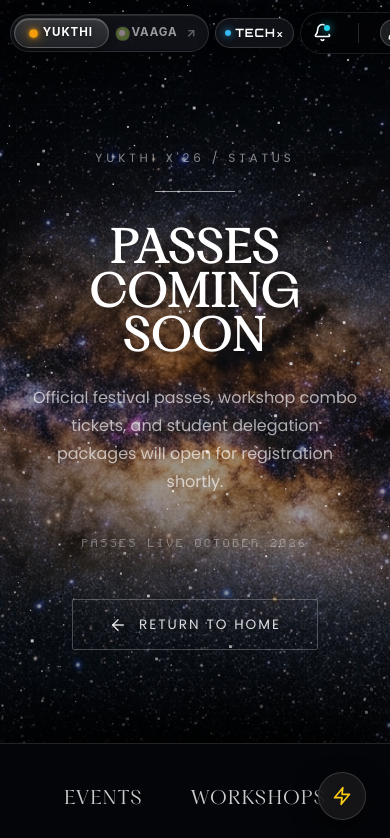
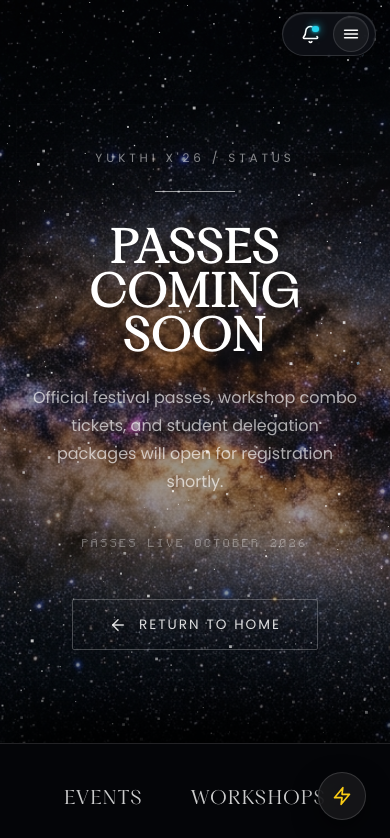
Before and after one commit to cetpconnect-creator/cetp-softlauch, a Next.js app: page /passes in a window 390 px wide. Shown: the top 838 px of the page. Built offline with nearby package versions, Linux system fonts and the light colour scheme.

Commit message:
feat: move header essentials into mobile drawer and keep sleek notification bell and hamburger pill in front of landing page

```diff
--- a/components/layout/Header.jsx
+++ b/components/layout/Header.jsx
@@ -32,25 +32,15 @@
   ];
 
   return (
-    <header className={`header-nav ${isHome && !scrolled ? 'home-top-hidden' : 'visible'}`}>
+    <header className="header-nav visible">
       <div className="header-container">
-        {/* Apple Matte Design Switcher (Yukthi <-> Vaaga) */}
-        <SiteSwitcher
-          currentSite="yukthi"
-          vaagaUrl={vaagaUrl}
-        />
-
-        {/* Dedicated Mobile TECHx Button (Always visible and centered on phone screens) */}
-        <Link
-          href="/tech"
-          className={`header-mobile-techx ${router.pathname.startsWith('/tech') ? 'active' : ''}`}
-          aria-label="TECHx Event"
-        >
-          <span className="mobile-techx-dot" />
-          <span className="mobile-techx-label">
-            TECH<sup className="mobile-techx-sup">x</sup>
-          </span>
-        </Link>
+        {/* Apple Matte Design Switcher (Yukthi <-> Vaaga) - Visible on desktop, moves to Hamburger Menu on mobile */}
+        <div className="site-switcher-desktop-wrapper">
+          <SiteSwitcher
+            currentSite="yukthi"
+            vaagaUrl={vaagaUrl}
+          />
+        </div>
 
         <nav className="nav-pill-menu" aria-label="Main Navigation">
           {navItems.map((item) => {
@@ -73,9 +63,10 @@
           })}
         </nav>
 
+        {/* Header Actions Pill: Desktop has Bell + Divider + Profile. Mobile keeps Bell + Hamburger Menu */}
         <div className="nav-actions">
           <button
-            className="icon-btn"
+            className="icon-btn header-bell-btn"
             onClick={() =>
               onShowToast
                 ? onShowToast("🔔 YUKTHI X'26 Registrations are LIVE! Grab passes now.")
@@ -102,10 +93,11 @@
             </span>
           </button>
 
-          <div className="nav-divider"></div>
+          <div className="nav-divider desktop-only-divider"></div>
 
+          {/* Desktop User Avatar (Moves to Hamburger Menu in mobile view) */}
           <button
-            className="user-avatar-btn"
+            className="user-avatar-btn desktop-only-avatar"
             onClick={() =>
               onShowToast
                 ? onShowToast('👤 Signed in as Dev Tester')
@@ -129,26 +121,25 @@
             </svg>
           </button>
 
-          <div className="nav-divider mobile-divider"></div>
-
+          {/* Mobile Hamburger Menu Button (Matching Screenshot 2 circle pill) */}
           <button
             className="mobile-menu-btn"
             onClick={onToggleMobileMenu}
             aria-label="Toggle mobile menu"
           >
             <svg
-              width="20"
-              height="20"
+              width="18"
+              height="18"
               viewBox="0 0 24 24"
               fill="none"
               stroke="currentColor"
-              strokeWidth="2"
+              strokeWidth="2.2"
               strokeLinecap="round"
               strokeLinejoin="round"
             >
-              <line x1="3" y1="12" x2="21" y2="12"></line>
-              <line x1="3" y1="6" x2="21" y2="6"></line>
-              <line x1="3" y1="18" x2="21" y2="18"></line>
+              <line x1="3.5" y1="7" x2="20.5" y2="7"></line>
+              <line x1="3.5" y1="12" x2="20.5" y2="12"></line>
+              <line x1="3.5" y1="17" x2="20.5" y2="17"></line>
             </svg>
           </button>
         </div>
--- a/pages/_app.jsx
+++ b/pages/_app.jsx
@@ -164,6 +164,7 @@
           <MobileMenu
             isOpen={mobileMenuOpen}
             onClose={handleMobileClose}
+            onShowToast={showToast}
             vaagaUrl="/vaaga"
           />
         </>
--- a/styles/globals.css
+++ b/styles/globals.css
@@ -179,6 +179,19 @@
   position: relative;
 }
 
+@media (max-width: 1039px) {
+  .header-container {
+    display: flex;
+    justify-content: flex-end;
+    align-items: center;
+    width: 100%;
+  }
+
+  .site-switcher-desktop-wrapper {
+    display: none !important;
+  }
+}
+
 @media (min-width: 1040px) {
   .header-container {
     display: grid;
@@ -187,10 +200,12 @@
     justify-content: center;
   }
 
+  .header-container > .site-switcher-desktop-wrapper,
   .header-container > .site-switcher-wrapper {
     position: relative;
     left: auto;
     justify-self: start;
+    display: block !important;
   }
 }
 
@@ -586,13 +601,13 @@
 
 .bell-dot {
   position: absolute;
-  top: 2px;
-  right: 2px;
-  width: 6px;
-  height: 6px;
+  top: 1px;
+  right: 1px;
+  width: 6.5px;
+  height: 6.5px;
   border-radius: 50%;
   background-color: var(--cyan-accent);
-  box-shadow: 0 0 8px var(--cyan-accent);
+  box-shadow: 0 0 10px var(--cyan-accent), 0 0 3px var(--cyan-accent);
 }
 
 .nav-divider {
@@ -648,39 +663,92 @@
   }
 }
 
+/* ==========================================================================
+   MOBILE VIEW HEADER PILL (Screenshot 2 Match)
+   Only Notification Bell + Hamburger Menu in front on Mobile screens
+   ========================================================================== */
+@media (max-width: 1039px) {
+  .desktop-only-divider,
+  .desktop-only-avatar,
+  .user-avatar-btn.desktop-only-avatar,
+  .header-mobile-techx {
+    display: none !important;
+  }
+
+  /* Screenshot 2 Exact Match: Dark Floating Capsule containing Bell + Hamburger */
+  .nav-actions {
+    display: inline-flex !important;
+    align-items: center !important;
+    gap: 6px !important;
+    height: 44px !important;
+    padding: 4px 6px 4px 10px !important;
+    background: rgba(14, 16, 22, 0.92) !important;
+    backdrop-filter: blur(20px) saturate(180%) !important;
+    -webkit-backdrop-filter: blur(20px) saturate(180%) !important;
+    border: 1px solid rgba(255, 255, 255, 0.14) !important;
+    border-radius: 9999px !important;
+    box-shadow:
+      0 8px 24px -4px rgba(0, 0, 0, 0.65),
+      inset 0 1px 1px rgba(255, 255, 255, 0.14) !important;
+    margin-left: auto !important;
+    pointer-events: auto !important;
+  }
+
+  /* Bell Icon Touch Target */
+  .icon-btn.header-bell-btn {
+    width: 34px !important;
+    height: 34px !important;
+    padding: 0 !important;
+    display: flex !important;
+    align-items: center !important;
+    justify-content: center !important;
+    color: #ffffff !important;
+    background: transparent !important;
+    border: none !important;
+    cursor: pointer !important;
+    border-radius: 50% !important;
+    transition: transform 0.2s ease, color 0.2s ease !important;
+  }
+
+  .icon-btn.header-bell-btn:active {
+    transform: scale(0.92) !important;
+    color: var(--cyan-accent) !important;
+  }
+
+  /* Hamburger Circle Button matching Screenshot 2 */
+  .mobile-menu-btn {
+    width: 36px !important;
+    height: 36px !important;
+    border-radius: 50% !important;
+    background: rgba(255, 255, 255, 0.05) !important;
+    border: 1px solid rgba(255, 255, 255, 0.12) !important;
+    box-shadow: inset 0 1px 1px rgba(255, 255, 255, 0.08) !important;
+    color: #ffffff !important;
+    display: flex !important;
+    align-items: center !important;
+    justify-content: center !important;
+    cursor: pointer !important;
+    padding: 0 !important;
+    transition: transform 0.18s ease, background-color 0.18s ease, border-color 0.18s ease !important;
+  }
+
+  .mobile-menu-btn:hover {
+    background: rgba(255, 255, 255, 0.1) !important;
+    border-color: rgba(255, 255, 255, 0.22) !important;
+    color: #ffffff !important;
+  }
+
+  .mobile-menu-btn:active {
+    transform: scale(0.92) !important;
+    background: rgba(255, 255, 255, 0.15) !important;
+    border-color: rgba(34, 211, 238, 0.4) !important;
+  }
+}
+
 /* Extra small mobile screens (max-width: 420px) */
 @media (max-width: 420px) {
   .header-nav {
-    padding: 0.75rem 0.65rem;
-  }
-
-  .header-container {
-    gap: 0.35rem;
-  }
-
-  .header-mobile-techx {
-    padding: 0.35rem 0.6rem;
-    font-size: 0.72rem;
-    gap: 4px;
-  }
-
-  .nav-actions {
-    padding: 0.3rem 0.4rem;
-    gap: 0.25rem;
-  }
-
-  .icon-btn {
-    padding: 0.35rem;
-  }
-
-  .user-avatar-btn {
-    width: 28px;
-    height: 28px;
-  }
-
-  .mobile-menu-btn {
-    width: 30px;
-    height: 30px;
+    padding: 0.75rem 0.85rem;
   }
 }
 
@@ -693,6 +761,8 @@
   display: flex !important;
   align-items: center !important;
   justify-content: center !important;
+  font-family: 'Orbitron', 'Space Grotesk', sans-serif !important;
+  letter-spacing: 0.08em !important;
 }
 
 .mobile-nav-featured-badge {
@@ -708,27 +778,48 @@
   vertical-align: middle;
 }
 
-/* Mobile Nav Drawer */
+/* ==========================================================================
+   MOBILE NAV DRAWER & BACKDROP
+   ========================================================================== */
+.mobile-nav-backdrop {
+  position: fixed;
+  inset: 0;
+  background: rgba(4, 6, 12, 0.72);
+  backdrop-filter: blur(10px);
+  -webkit-backdrop-filter: blur(10px);
+  z-index: 105;
+  animation: backdropFadeIn 0.25s ease forwards;
+}
+
+@keyframes backdropFadeIn {
+  from { opacity: 0; }
+  to { opacity: 1; }
+}
+
 .mobile-nav-drawer {
   position: fixed;
-  top: 5rem;
+  top: 4.5rem;
   left: 1rem;
   right: 1rem;
-  z-index: 95;
-  background: rgba(24, 24, 27, 0.94);
-  backdrop-filter: blur(20px);
-  -webkit-backdrop-filter: blur(20px);
-  border: 1px solid rgba(255, 255, 255, 0.15);
-  border-radius: 1rem;
-  padding: 1.25rem;
-  box-shadow: 0 20px 40px rgba(0, 0, 0, 0.6);
+  max-width: 440px;
+  margin: 0 auto;
+  z-index: 110;
+  background: rgba(16, 18, 25, 0.96);
+  backdrop-filter: blur(24px) saturate(180%);
+  -webkit-backdrop-filter: blur(24px) saturate(180%);
+  border: 1px solid rgba(255, 255, 255, 0.14);
+  border-radius: 1.25rem;
+  padding: 1.1rem;
+  box-shadow:
+    0 24px 48px -10px rgba(0, 0, 0, 0.85),
+    inset 0 1px 1px rgba(255, 255, 255, 0.15);
   display: flex;
   flex-direction: column;
   gap: 0.75rem;
-  transform: translateY(-20px);
+  transform: translateY(-16px);
   opacity: 0;
   pointer-events: none;
-  transition: transform 0.3s cubic-bezier(0.16, 1, 0.3, 1), opacity 0.3s ease;
+  transition: transform 0.28s cubic-bezier(0.16, 1, 0.3, 1), opacity 0.25s ease;
 }
 
 .mobile-nav-drawer.open {
@@ -737,25 +828,150 @@
   pointer-events: auto;
 }
 
+.mobile-nav-header {
+  display: flex;
+  align-items: center;
+  justify-content: space-between;
+  padding-bottom: 0.75rem;
+  border-bottom: 1px solid rgba(255, 255, 255, 0.08);
+  gap: 0.75rem;
+}
+
+.mobile-nav-close-btn {
+  width: 36px;
+  height: 36px;
+  border-radius: 50%;
+  background: rgba(255, 255, 255, 0.06);
+  border: 1px solid rgba(255, 255, 255, 0.12);
+  color: #ffffff;
+  display: flex;
+  align-items: center;
+  justify-content: center;
+  cursor: pointer;
+  transition: background 0.2s ease, border-color 0.2s ease, transform 0.15s ease;
+}
+
+.mobile-nav-close-btn:hover {
+  background: rgba(255, 255, 255, 0.12);
+  border-color: rgba(255, 255, 255, 0.25);
+  color: var(--cyan-accent);
+}
+
+.mobile-nav-close-btn:active {
+  transform: scale(0.92);
+}
+
+.mobile-nav-list {
+  display: flex;
+  flex-direction: column;
+  gap: 0.5rem;
+  padding: 0.5rem 0;
+}
+
 .mobile-nav-item {
   width: 100%;
   text-align: center;
-  padding: 0.75rem;
-  background: rgba(255, 255, 255, 0.05);
-  border: 1px solid rgba(255, 255, 255, 0.1);
-  border-radius: 0.5rem;
+  padding: 0.72rem 1rem;
+  background: rgba(255, 255, 255, 0.04);
+  border: 1px solid rgba(255, 255, 255, 0.08);
+  border-radius: 0.65rem;
   color: #ffffff;
   font-weight: 600;
   text-decoration: none;
   text-transform: uppercase;
-  font-size: 0.875rem;
-  letter-spacing: 0.05em;
-  transition: background-color 0.2s, border-color 0.2s;
-}
-
-.mobile-nav-item:hover, .mobile-nav-item.active {
-  background: rgba(255, 255, 255, 0.15);
-  border-color: rgba(255, 255, 255, 0.3);
+  font-size: 0.82rem;
+  letter-spacing: 0.06em;
+  transition: background-color 0.2s, border-color 0.2s, transform 0.15s;
+}
+
+.mobile-nav-item:hover,
+.mobile-nav-item.active {
+  background: rgba(255, 255, 255, 0.12);
+  border-color: rgba(255, 255, 255, 0.25);
+}
+
+.mobile-nav-item:active {
+  transform: scale(0.98);
+}
+
+/* User profile (3rd screenshot essential) inside Hamburger Menu */
+.mobile-nav-footer {
+  padding-top: 0.75rem;
+  border-top: 1px solid rgba(255, 255, 255, 0.08);
+}
+
+.mobile-nav-profile-card {
+  width: 100%;
+  display: flex;
+  align-items: center;
+  gap: 0.75rem;
+  padding: 0.65rem 0.85rem;
+  background: rgba(255, 255, 255, 0.04);
+  border: 1px solid rgba(255, 255, 255, 0.1);
+  border-radius: 0.75rem;
+  cursor: pointer;
+  color: #ffffff;
+  text-align: left;
+  transition: background 0.2s ease, border-color 0.2s ease, transform 0.15s ease;
+}
+
+.mobile-nav-profile-card:hover {
+  background: rgba(255, 255, 255, 0.08);
+  border-color: rgba(34, 211, 238, 0.35);
+}
+
+.mobile-nav-profile-card:active {
+  transform: scale(0.98);
+}
+
+.mobile-profile-avatar {
+  width: 34px;
+  height: 34px;
+  border-radius: 50%;
+  background: rgba(34, 211, 238, 0.12);
+  border: 1px solid rgba(34, 211, 238, 0.35);
+  color: #38bdf8;
+  display: flex;
+  align-items: center;
+  justify-content: center;
+  flex-shrink: 0;
+}
+
+.mobile-profile-details {
+  flex: 1;
+  display: flex;
+  flex-direction: column;
+  gap: 2px;
+}
+
+.mobile-profile-name {
+  font-size: 0.82rem;
+  font-weight: 700;
+  color: #ffffff;
+  letter-spacing: 0.02em;
+}
+
+.mobile-profile-status {
+  font-size: 0.7rem;
+  color: rgba(255, 255, 255, 0.55);
+  display: flex;
+  align-items: center;
+  gap: 5px;
+}
+
+.profile-status-dot {
+  width: 6px;
+  height: 6px;
+  border-radius: 50%;
+  background: #10b981;
+  box-shadow: 0 0 6px #10b981;
+  display: inline-block;
+}
+
+.mobile-profile-action {
+  color: rgba(255, 255, 255, 0.4);
+  display: flex;
+  align-items: center;
 }
 
 /* --- Page Views / Containers --- */
```
Also changed, not shown: components/layout/MobileMenu.jsx (+89 -9 lines).
